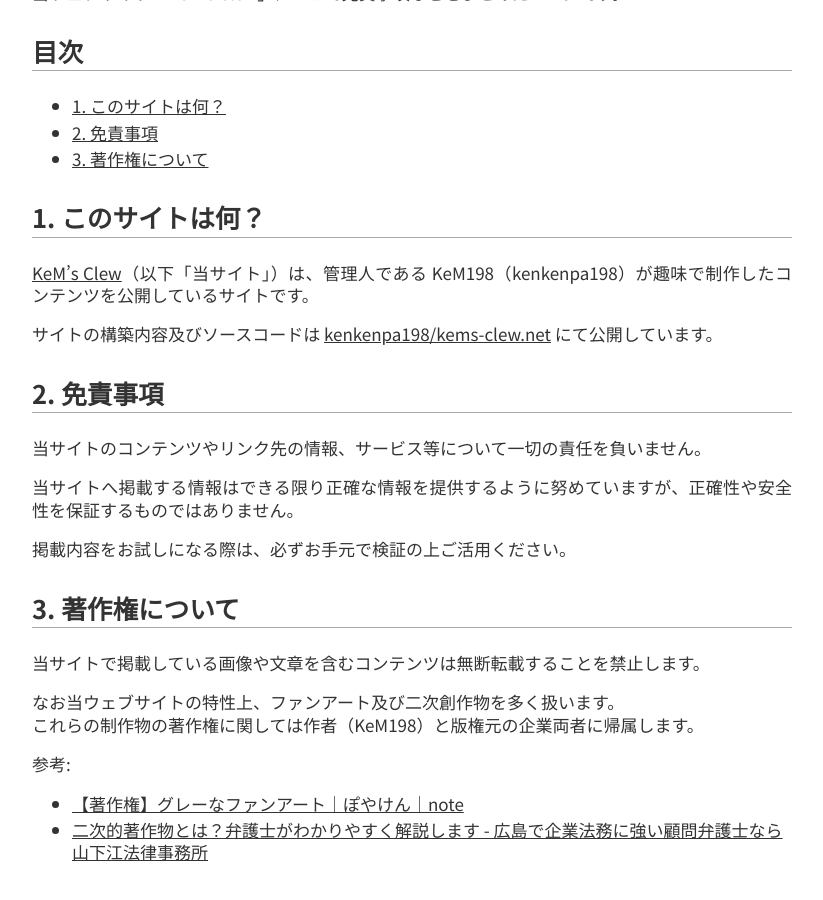
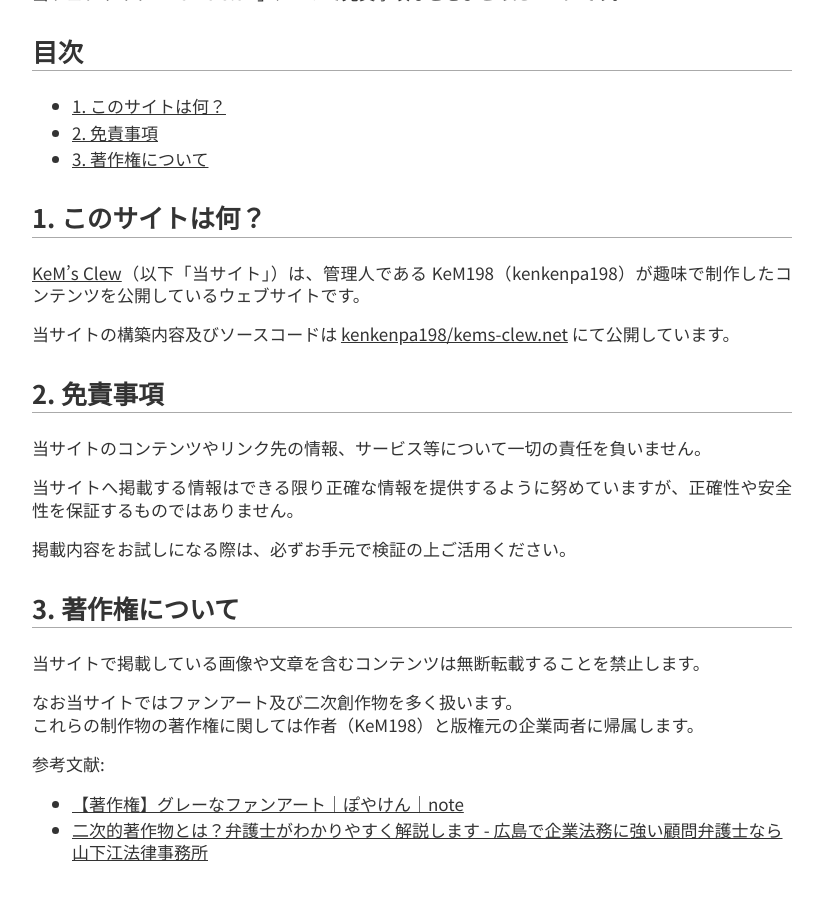
Before and after one commit to kenkenpa198/kems-clew.net, a Jekyll site: the page built from docs/_posts/2022-11-22-about.md, in a window 1280 px wide and 900 px high, scrolled down 324 px. Shown: the whole window, without its empty margins (228-1051 px from the left). Built offline with Jekyll 4.4.1, drawn with Linux system fonts in a browser that asks for light colours; nearby versions of some CDN libraries.

Commit message:
[update]Notes 「このサイトについて」の文言を微修正

```diff
--- a/docs/_posts/2022-11-22-about.md
+++ b/docs/_posts/2022-11-22-about.md
@@ -17,9 +17,9 @@
 
 ## 1. このサイトは何？
 
-[KeM's Clew](https://kems-clew.net/)（以下「当サイト」）は、管理人である KeM198（kenkenpa198）が趣味で制作したコンテンツを公開しているサイトです。
+[KeM's Clew](https://kems-clew.net/)（以下「当サイト」）は、管理人である KeM198（kenkenpa198）が趣味で制作したコンテンツを公開しているウェブサイトです。
 
-サイトの構築内容及びソースコードは [kenkenpa198/kems-clew.net](https://github.com/kenkenpa198/kems-clew.net) にて公開しています。
+当サイトの構築内容及びソースコードは [kenkenpa198/kems-clew.net](https://github.com/kenkenpa198/kems-clew.net) にて公開しています。
 
 ## 2. 免責事項
 
@@ -33,10 +33,10 @@
 
 当サイトで掲載している画像や文章を含むコンテンツは無断転載することを禁止します。
 
-なお当ウェブサイトの特性上、ファンアート及び二次創作物を多く扱います。
+なお当サイトではファンアート及び二次創作物を多く扱います。
 これらの制作物の著作権に関しては作者（KeM198）と版権元の企業両者に帰属します。
 
-参考:
+参考文献:
 
 - [【著作権】グレーなファンアート｜ぽやけん｜note](https://note.com/free_yaken/n/nf593628cb8c4)
 - [二次的著作物とは？弁護士がわかりやすく解説します - 広島で企業法務に強い顧問弁護士なら山下江法律事務所](https://hiroshima-kigyo.com/column/8178)
```
